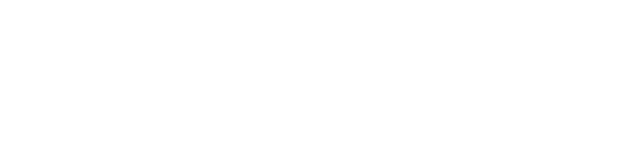
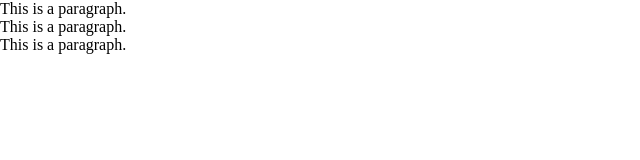
Before and after one commit to nino322/-01, a plain HTML site: page ჯგუფი01 ლექცია02/index.html in a window 1280 px wide. Shown: the whole page, without its empty margins (0-640 px from the left). Drawn offline with Linux system fonts and the light colour scheme.

Commit message:
ლექცია 02

```diff
--- a/ჯგუფი01 ლექცია02/index.html
+++ b/ჯგუფი01 ლექცია02/index.html
@@ -3,9 +3,12 @@
 <head>
     <meta charset="UTF-8">
     <meta name="viewport" content="width=device-width, initial-scale=1.0">
-    <title>Document</title>
+    <link rel="stylesheet" href="./style.css">
+    <title>პარაგრაფი</title>
 </head>
 <body>
-
+    <p>This is a paragraph.</p>
+    <p>This is a paragraph.</p>
+    <p>This is a paragraph.</p>
 </body>
 </html>
--- a/ჯგუფი01 ლექცია02/style.css
+++ b/ჯგუფი01 ლექცია02/style.css
@@ -0,0 +1,5 @@
+*
+{
+    margin:0;
+    padding: 0;
+}
```
